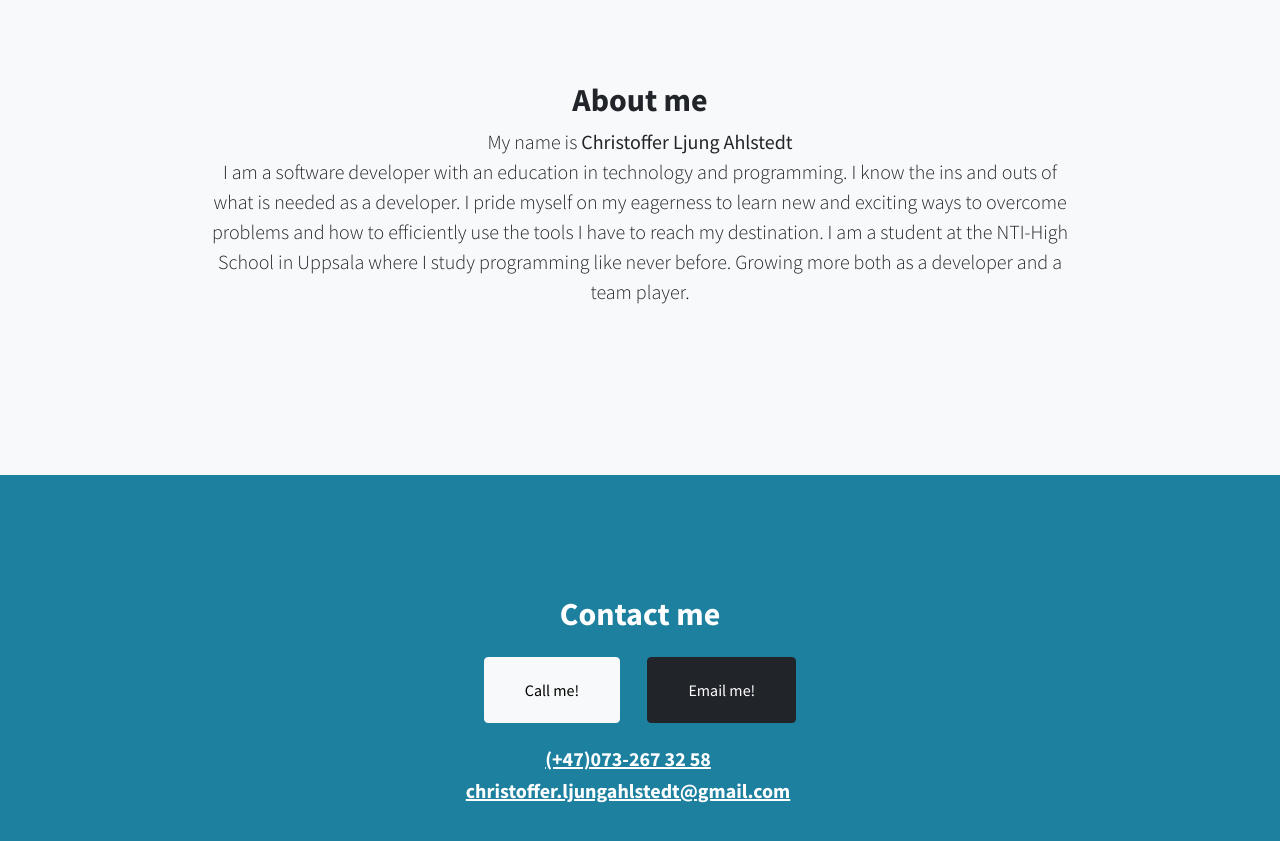
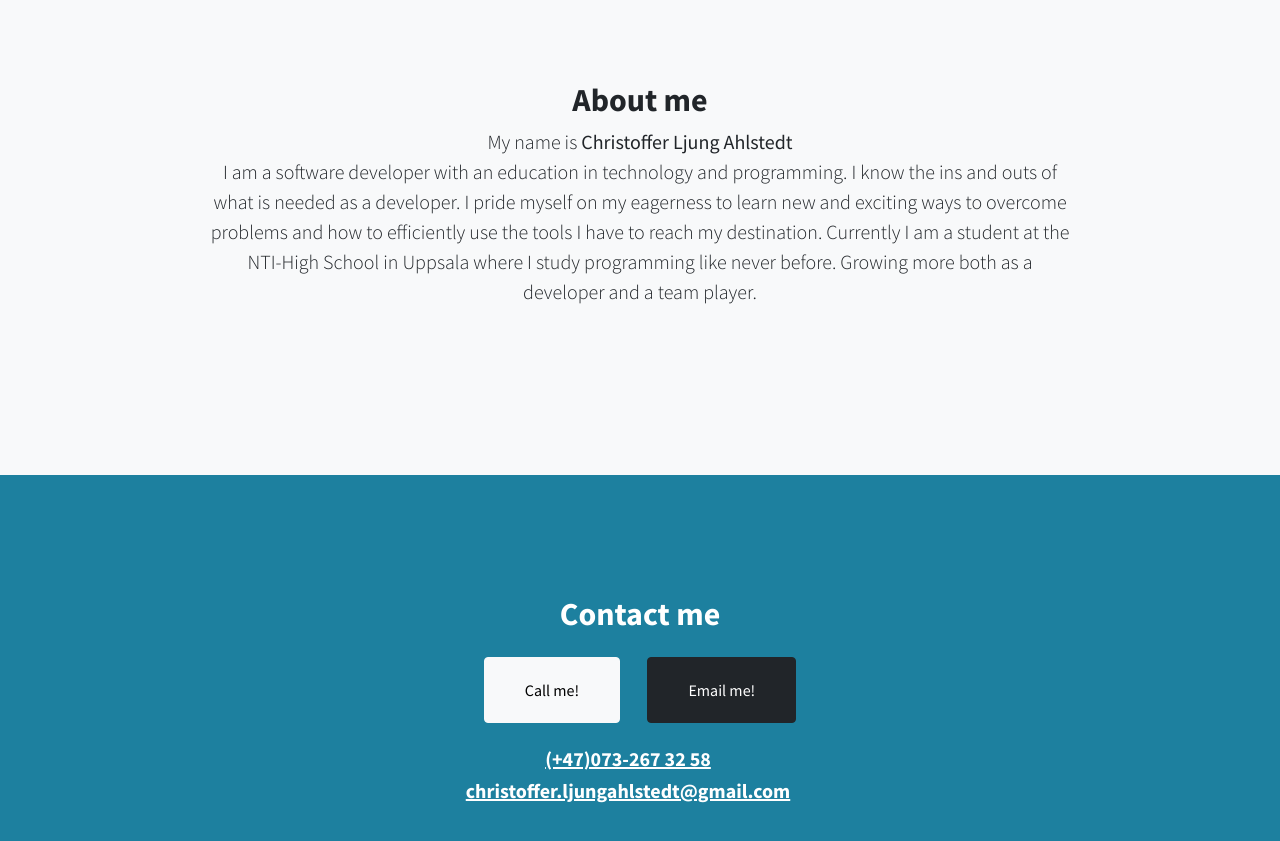
Before and after one commit to ChristofferLjungAhlstedt/portfolio, a plain HTML site: page index.html in a window 1280 px wide. Shown: the part 3820-4661 px from the top of the page. Drawn offline with nearby package versions, Linux system fonts and the light colour scheme.

Commit message:
About me better

```diff
--- a/index.html
+++ b/index.html
@@ -208,7 +208,7 @@
                             I am a software developer with an education in
                             technology and programming. I know the ins and outs of what is needed as a developer. I pride myself on my eagerness to learn
                             new and exciting ways to overcome problems and how to efficiently use the tools I have to reach my destination.
-                            I am a student at the NTI-High School in Uppsala where I study programming like never before. Growing more
+                            Currently I am a student at the NTI-High School in Uppsala where I study programming like never before. Growing more
                             both as a developer and a team player.
                         </p>
                     </div>
```
